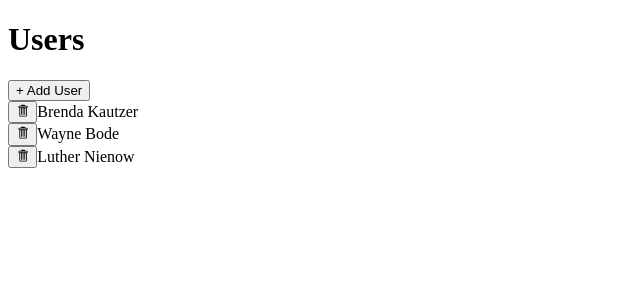
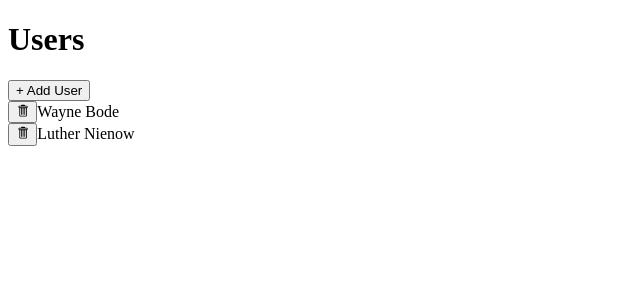
Before and after one commit to mihirbhalani007/PHOTO_ALBUM_REACT-REDUX, a React (Create React App) app: page / in a window 1280 px wide. Shown: the top 300 px of the page, without its empty margins (0-640 px from the left). Built offline with nearby package versions, Linux system fonts and the light colour scheme; data requests are answered from the project's data file.

Commit message:
minor changes

```diff
--- a/db.json
+++ b/db.json
@@ -1,9 +1,5 @@
 {
   "users": [
-    {
-      "id": "f2fa",
-      "name": "Brenda Kautzer"
-    },
     {
       "id": "3b66",
       "name": "Wayne Bode"
--- a/src/components/usersListItem.js
+++ b/src/components/usersListItem.js
@@ -12,7 +12,7 @@ function UsersListItem({ user }) {
 
   return (
     <div className="mb-2 border border-gray-300 rounded shadow-md">
-      <div className="flex flex-row items-center justify-between p-2 bg-gray-50 rounded-lg">
+      <div className="flex flex-row items-center justify-between p-1 bg-gray-50 rounded-lg">
         <div className="flex p-2 justify-between items-center cursor-pointer">
           <Button className="mr-3" loading={isLoading} onClick={handleClick}>
             <GoTrashcan />
```
